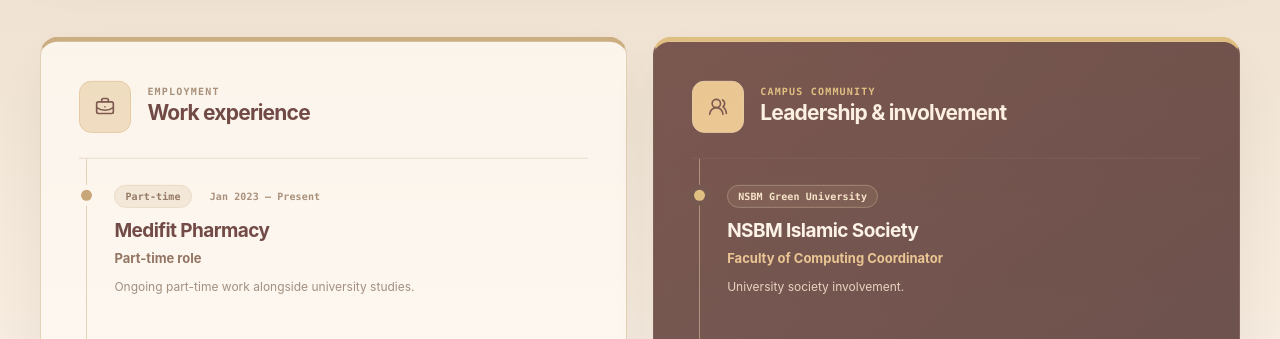
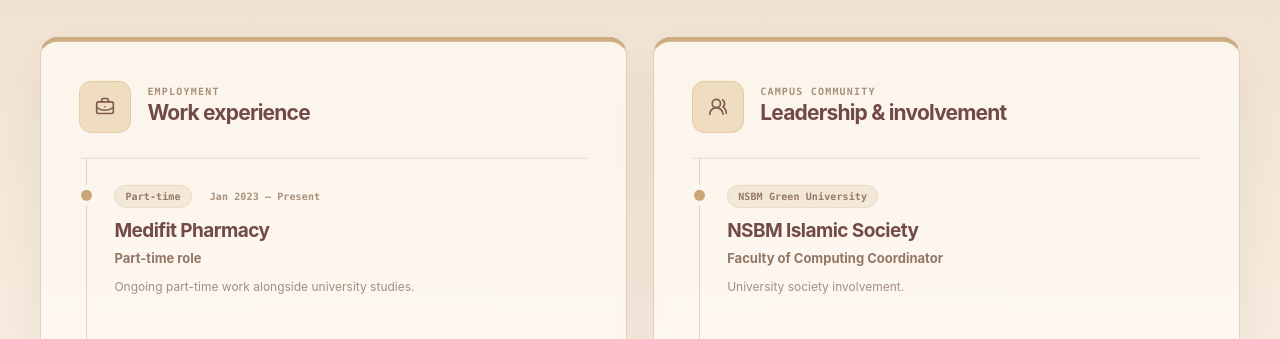
Before and after one commit to fayajahamad/fayajahamad-portfolio, a Next.js app: page /experience in a window 1280 px wide. Shown: the part 613-952 px from the top of the page. Built offline with nearby package versions, Linux system fonts and the light colour scheme; no server answers.

Commit message:
Update globals.css

```diff
--- a/src/app/globals.css
+++ b/src/app/globals.css
@@ -2035,3 +2035,52 @@ body{font-size:15px}
   .m5-contact-section .contact-method { transform: none !important; }
 }
 /* FAYAJ_M5_END */
+
+
+/* FAYAJ_EXPERIENCE_MATCH_LIGHT */
+
+/* Match both Experience cards */
+.m4-experience-section .v6-credential-panel:nth-child(2) {
+    background: #FFFBF5;
+    color: #3F0D0C;
+    border: 1px solid #DDC6A9;
+    border-top: 5px solid #BD9960;
+}
+
+.m4-experience-section .v6-credential-panel:nth-child(2) .v6-credential-icon {
+    background: #EEDAB9;
+    color: #51231C;
+}
+
+.m4-experience-section .v6-credential-panel:nth-child(2) .v6-overline,
+.m4-experience-section .v6-credential-panel:nth-child(2) .v6-item-meta {
+    color: #8D6F57;
+}
+
+.m4-experience-section .v6-credential-panel:nth-child(2) .v6-credential-heading h3,
+.m4-experience-section .v6-credential-panel:nth-child(2) .v6-credential-item h4 {
+    color: #3F0D0C;
+}
+
+.m4-experience-section .v6-credential-panel:nth-child(2) .v6-role {
+    color: #6D4935;
+}
+
+.m4-experience-section .v6-credential-panel:nth-child(2) .v6-note {
+    color: #836C5D;
+}
+
+.m4-experience-section .v6-credential-panel:nth-child(2) .v6-credential-item {
+    border-left-color: #DCC6A7;
+}
+
+.m4-experience-section .v6-credential-panel:nth-child(2) .v6-credential-item::before {
+    background: #B78C52;
+    box-shadow: 0 0 0 5px #FFFBF5;
+}
+
+.m4-experience-section .v6-credential-panel:nth-child(2) .v6-item-meta span {
+    background: #F3E8D8;
+    color: #704E39;
+    border-color: #E7D5BE;
+}
```
